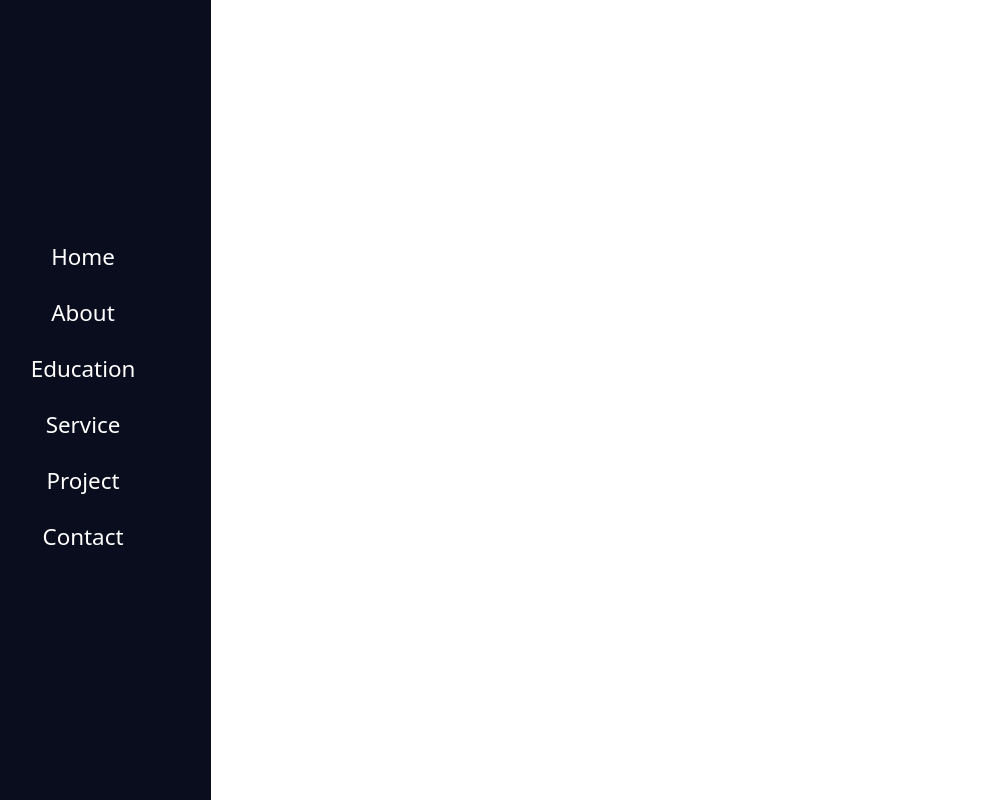
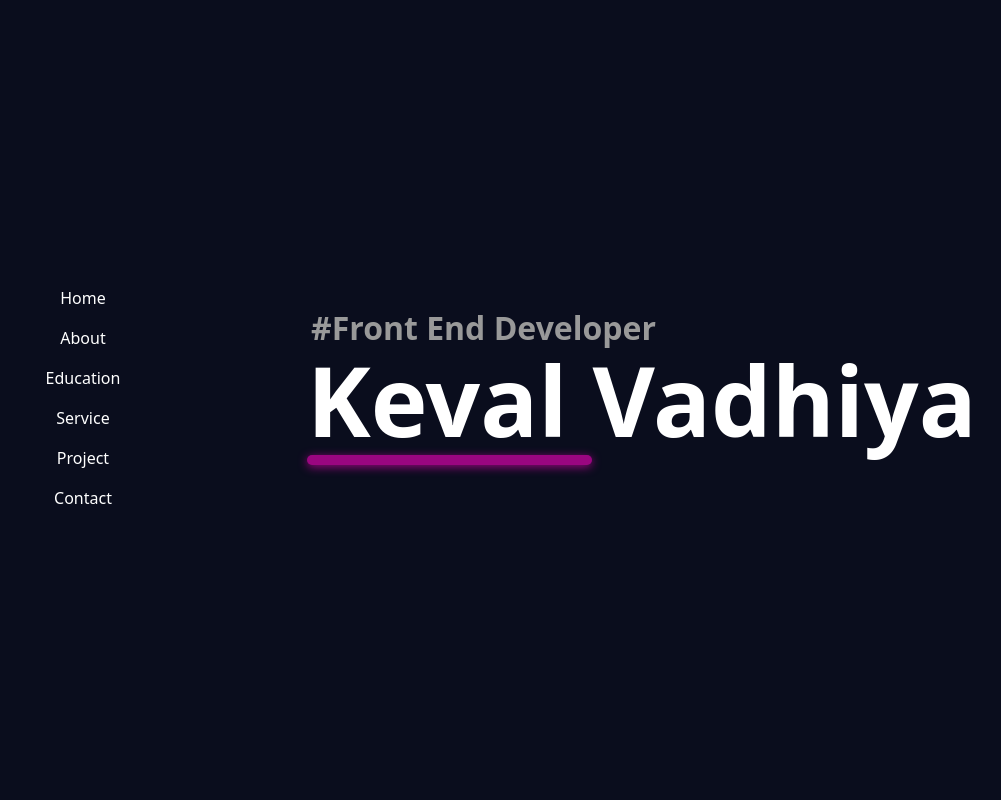
Before and after one commit to keval101/portfolio, an Angular app: page / in a window 1280 px wide. Shown: the whole page, without its empty margins (45-1046 px from the left). Built offline with nearby package versions, Linux system fonts and the light colour scheme.

Commit message:
add home component

```diff
--- a/src/app/components/home/home.component.html
+++ b/src/app/components/home/home.component.html
@@ -1,5 +1,13 @@
-<section id="home" class="section-padding h-screen home-section">
-    <div class="flex items-center ">
-
+<section id="home" class="section-padding home-section">
+    <div class="flex items-center w-full h-screen">
+        <div>
+            <p class="name-type">#Front End Developer</p>
+            <h1 class="name-title"><span class="name">Keval </span> Vadhiya</h1>
+            <!-- <p class="name-description">Passionate front-end web developer with 1 years of experience using
+                JavaScript. HTML5 and CSS to build all aspects of the user experience and
+                user interface for client-facing landing pages. Specializes in using Angular2+
+                to build single page web-app.
+            </p> -->
+        </div>
     </div>
 </section>
--- a/src/app/components/home/home.component.scss
+++ b/src/app/components/home/home.component.scss
@@ -1,3 +1,45 @@
 .home-section {
     // background-color: var(--primary-color-darken);
+    @apply relative;
+    .name {
+        @apply relative ;
+
+        &::before {
+            content: '';
+            position: absolute;
+            bottom: 0;
+            left: 0;
+            background-color: var(--primary-color);
+            width: 100%;
+            height: 10px;
+            box-shadow: 0 2px 10px var(--primary-color);
+            border-radius: 100px;
+            animation: line 1.2s ease-in;
+        }
+        &-type {
+            @apply pl-1 font-semibold;
+            color: var(--dark-grey);
+            font-size: 2rem;
+            line-height: 0rem;
+        }
+        &-title {
+            @apply font-semibold;
+            font-size: 6rem;
+            color: var(--white-color);
+            // text-shadow: 0 1px 4px var(--white-color);
+        }
+        &-description {
+            // color: var(--light-grey-1);
+            font-size: 1.2rem;
+        }
+    }
 }
+
+@keyframes line {
+    0% {
+        width: 0%;
+    }
+    100% {
+        width: 100%;
+    }
+}
--- a/src/styles.scss
+++ b/src/styles.scss
@@ -29,13 +29,13 @@
 }
 
 html {
-    font-size: 1.4rem;
+    font-size: 1rem;
 }
 
 body {
     @apply box-border font-normal;
     color: var(--white-color);
-    // background-color: var(--dark2);
+    background-color: var(--darkbg);
 }
 
 ::-webkit-scrollbar {
@@ -58,3 +58,7 @@ body {
   ::-webkit-scrollbar-thumb:hover {
     background: var(--primary-color-darken);
   }
+
+  .section-padding {
+    @apply px-24;
+  }
```
